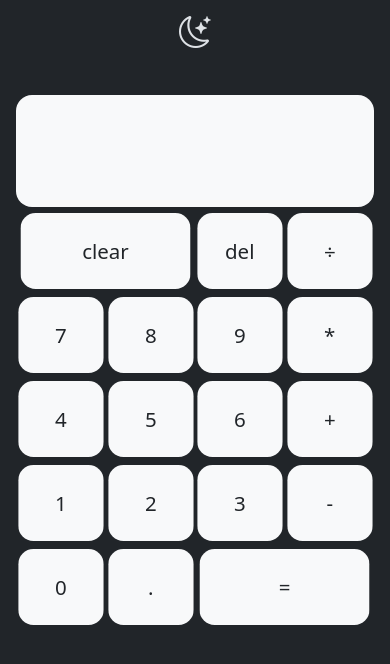
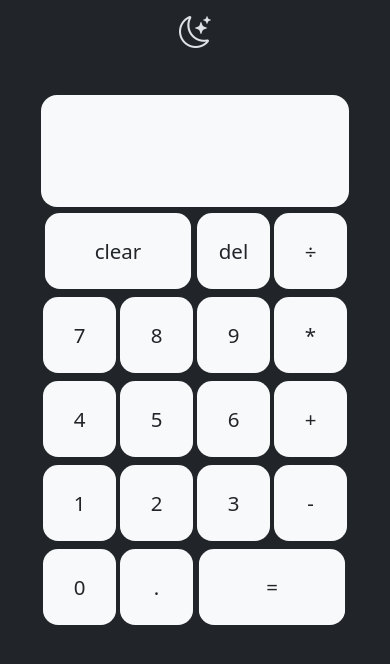
Before and after one commit to s-Radu/calculator, a plain HTML site: page index.html in a window 390 px wide. Drawn offline with nearby package versions, Linux system fonts and the light colour scheme.

Commit message:
end of the project, as of now
It will be redone later today or tomorrow after a few reads from brother gpt

```diff
--- a/assets/style.css
+++ b/assets/style.css
@@ -7,7 +7,7 @@
 }
 .calculator {
   width: 350px;
-  min-height: 500px;
+  height: 500px;
   border-radius: 1rem;
 }
 
@@ -31,7 +31,7 @@
   min-height: 80px;
   scale: 0.95;
 }
-.operands *:hover {
+.btn:hover {
   scale: 0.93;
   box-shadow: 0 0 5px white;
 }
@@ -48,3 +48,9 @@
     transform: scale(1) rotateZ(360deg);
   }
 }
+
+@media (max-width: 450px) {
+  .calculator {
+    width: 300px;
+  }
+}
--- a/index.html
+++ b/index.html
@@ -38,30 +38,30 @@
                         <p class="lead result" id="result" data-current-operant></p>
                     </div>
                 </div>
-                <div class="row operands my-1">
+                <div class="row  my-1">
                     <button class="col-6 text-dark bg-light text-center fs-4 btn " data-clear>clear</button>
                     <button class="col-3 text-dark bg-light text-center fs-4 btn " data-del>del</button>
                     <button class="col 3 text-dark bg-light text-center fs-4 btn " data-action>÷</button>
                 </div>
-                <div class="row operands my-1">
+                <div class="row  my-1">
                     <button class="col-3 text-dark bg-light text-center fs-4 btn " data-number>7</button>
                     <button class="col-3 text-dark bg-light text-center fs-4 btn " data-number>8</button>
                     <button class="col-3 text-dark bg-light text-center fs-4 btn " data-number>9</button>
                     <button class="col-3 text-dark bg-light text-center fs-4 btn " data-action>*</button>
                 </div>
-                <div class="row operands ">
+                <div class="row  ">
                     <button class="col-3 text-dark bg-light text-center fs-4 btn " data-number>4</button>
                     <button class="col-3 text-dark bg-light text-center fs-4 btn " data-number>5</button>
                     <button class="col-3 text-dark bg-light text-center fs-4 btn " data-number>6</button>
                     <button class="col-3 text-dark bg-light text-center fs-4 btn " data-action>+</button>
                 </div>
-                <div class="row operands my-1">
+                <div class="row  my-1">
                     <button class="col-3 text-dark bg-light text-center fs-4 btn " data-number>1</button>
                     <button class="col-3 text-dark bg-light text-center fs-4 btn " data-number>2</button>
                     <button class="col-3 text-dark bg-light text-center fs-4 btn " data-number>3</button>
                     <button class="col-3 text-dark bg-light text-center fs-4 btn " data-action>-</button>
                 </div>
-                <div class="row operands my-1">
+                <div class="row  my-1">
                     <button class="col-3 text-dark bg-light text-center fs-4 btn " data-number>0</button>
                     <button class="col-3 text-dark bg-light text-center fs-4 btn " data-number>.</button>
                     <button class="col-6 text-dark bg-light text-center fs-4 btn " data-equal>=</button>
```
